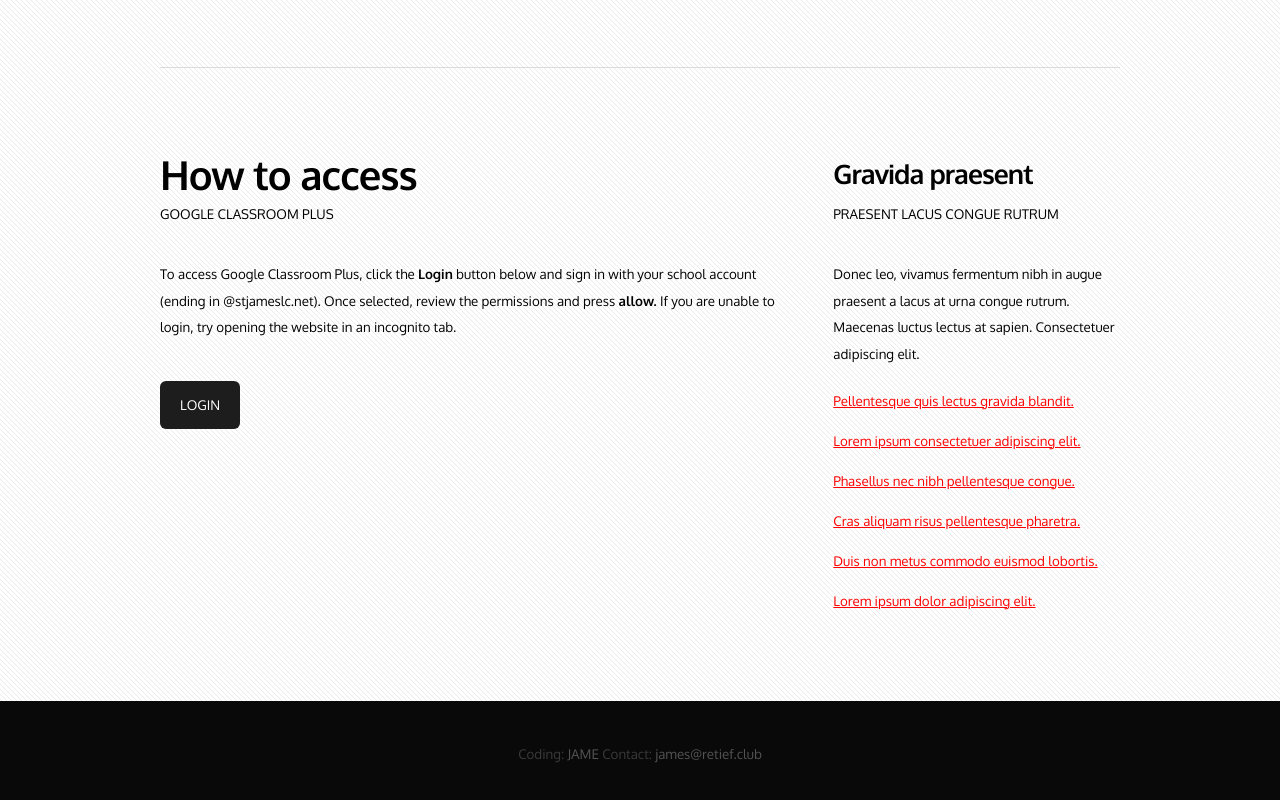
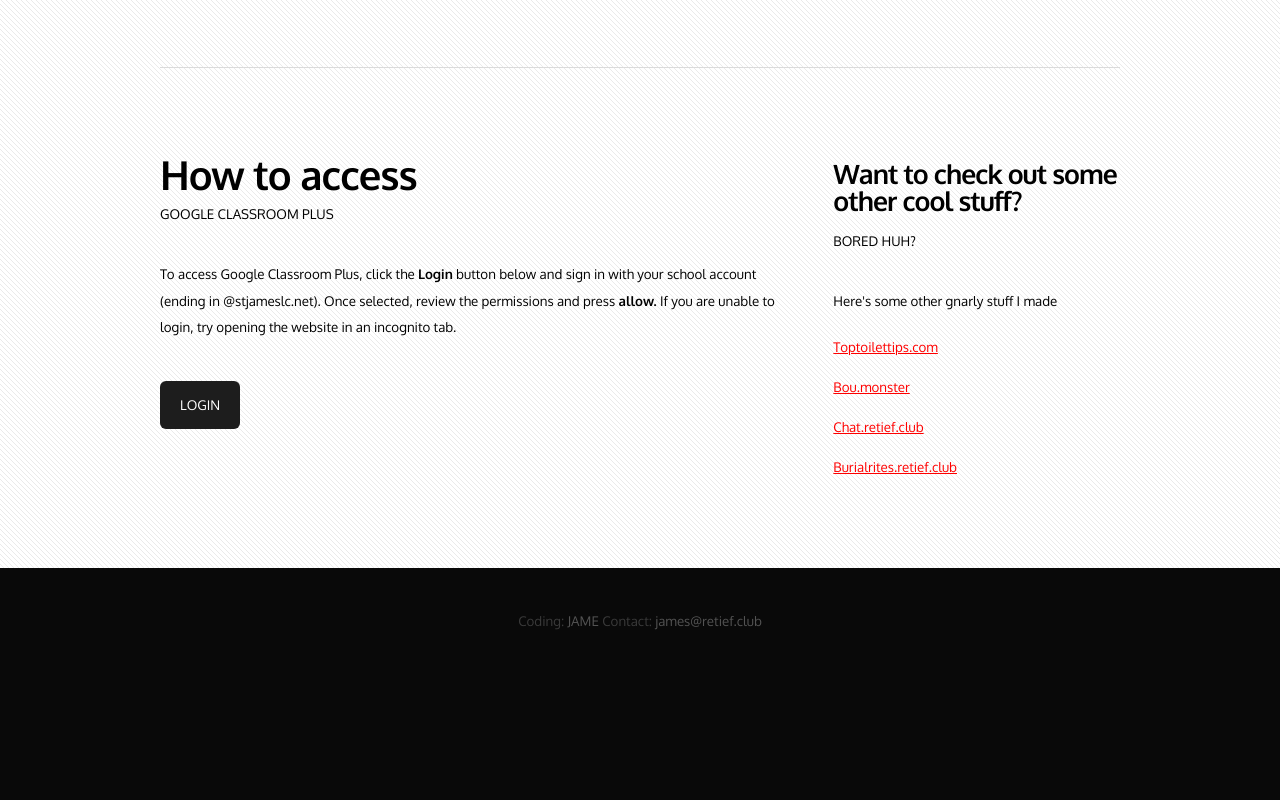
Before and after one commit to jopdop30/ClassBook, a plain HTML site: page index.html in a window 1280 px wide. Shown: the part 792-1592 px from the top of the page. After the commit the page ends 1466 px from the top, so only its background shows below. Drawn offline with nearby package versions, Linux system fonts and the light colour scheme.

Commit message:
Update index.html

```diff
--- a/index.html
+++ b/index.html
@@ -103,17 +103,15 @@
 						<div id="sidebar" class="4u">
 							<section>
 								<header>
-									<h2>Gravida praesent</h2>
-									<span class="byline">Praesent lacus congue rutrum</span>
+									<h2>Want to check out some other cool stuff?</h2>
+									<span class="byline">Bored huh?</span>
 								</header>
-								<p>Donec leo, vivamus fermentum nibh in augue praesent a lacus at urna congue rutrum. Maecenas luctus lectus at sapien. Consectetuer adipiscing elit.</p>
+								<p>Here's some other gnarly stuff I made</p>
 								<ul class="default">
-									<li><a href="#">Pellentesque quis lectus gravida blandit.</a></li>
-									<li><a href="#">Lorem ipsum consectetuer adipiscing elit.</a></li>
-									<li><a href="#">Phasellus nec nibh pellentesque congue.</a></li>
-									<li><a href="#">Cras aliquam risus pellentesque pharetra.</a></li>
-									<li><a href="#">Duis non metus commodo euismod lobortis.</a></li>
-									<li><a href="#">Lorem ipsum dolor adipiscing elit.</a></li>
+									<li><a href="https://toptoilettips.com">Toptoilettips.com</a></li>
+									<li><a href="https://bou.monster">Bou.monster</a></li>
+									<li><a href="https://chat.retief.club">Chat.retief.club</a></li>
+									<li><a href="https://burialrites.retief.club">Burialrites.retief.club</a></li>
 								</ul>
 							</section>
 						</div>
```
